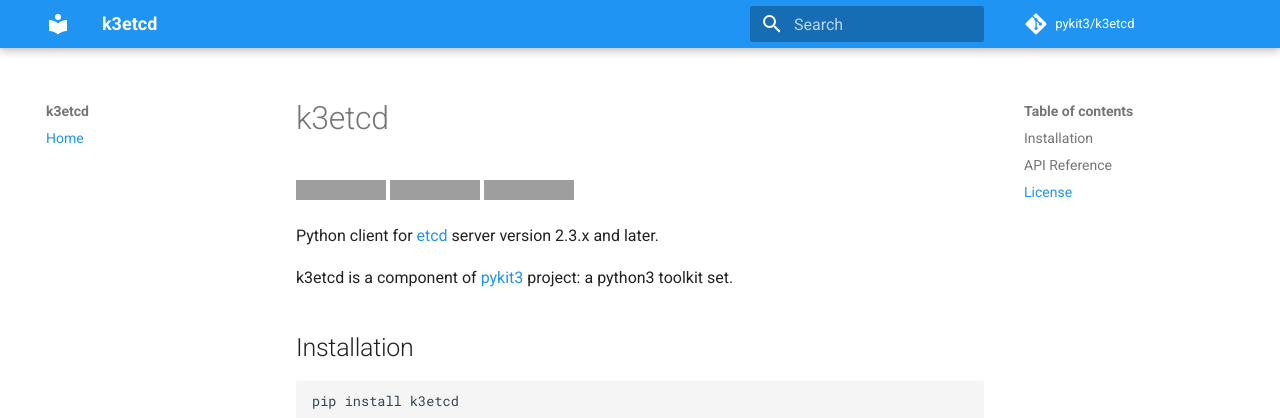
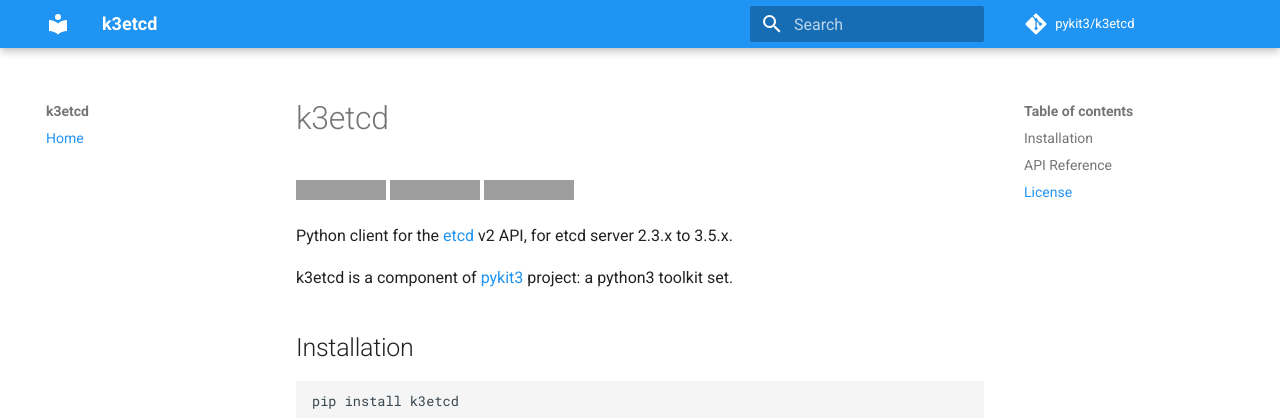
Before and after one commit to pykit3/k3etcd, an MkDocs documentation site: the page built from docs/index.md, in a window 1280 px wide. Shown: the top 418 px of the page. Built offline with MkDocs 1.6.1 and Material for MkDocs 9.7.7, drawn with Linux system fonts in a browser that asks for light colours; comment, search, counter and statistics services are not loaded; grey boxes are pictures that could not be loaded.

Commit message:
docs: init: state etcd 2.3.x to 3.5.x as the supported servers
# Summary

The docs now say that `k3etcd` is a client of the etcd v2 API, for etcd
server 2.3.x to 3.5.x, instead of "2.3.x and later".

# Details

etcd 3.4 and 3.5 serve the v2 API only with `--enable-v2`, and etcd 3.6
removed it, so the client cannot work with etcd 3.6 or later. The tests
run against etcd 3.5.0 with `--enable-v2`.

The docs also ask users to set `protocol="https"` together with
`basic_auth_account`, because over `http` the account crosses the
network as plain text.

`.github/settings.yml` holds the repository description, which
`make readme` copies into `README.md`.

```diff
--- a/docs/index.md
+++ b/docs/index.md
@@ -4,7 +4,7 @@
 [![Documentation Status](https://readthedocs.org/projects/k3etcd/badge/?version=stable)](https://k3etcd.readthedocs.io/en/stable/?badge=stable)
 [![Package](https://img.shields.io/pypi/pyversions/k3etcd)](https://pypi.org/project/k3etcd)
 
-Python client for [etcd](https://github.com/coreos/etcd) server version 2.3.x and later.
+Python client for the [etcd](https://github.com/coreos/etcd) v2 API, for etcd server 2.3.x to 3.5.x.
 
 k3etcd is a component of [pykit3](https://github.com/pykit3) project: a python3 toolkit set.
 
--- a/pyproject.toml
+++ b/pyproject.toml
@@ -5,7 +5,7 @@
 [project]
 name = "k3etcd"
 version = "0.1.4"
-description = "Python client for etcd server version 2.3.x and later"
+description = "Python client for the etcd v2 API, for etcd server 2.3.x to 3.5.x"
 readme = "README.md"
 license = {text = "MIT"}
 requires-python = ">=3.9"
```
Also changed, not shown: README.md (+8 -2 lines), __init__.py (+7 -1 lines), 1 other file.
